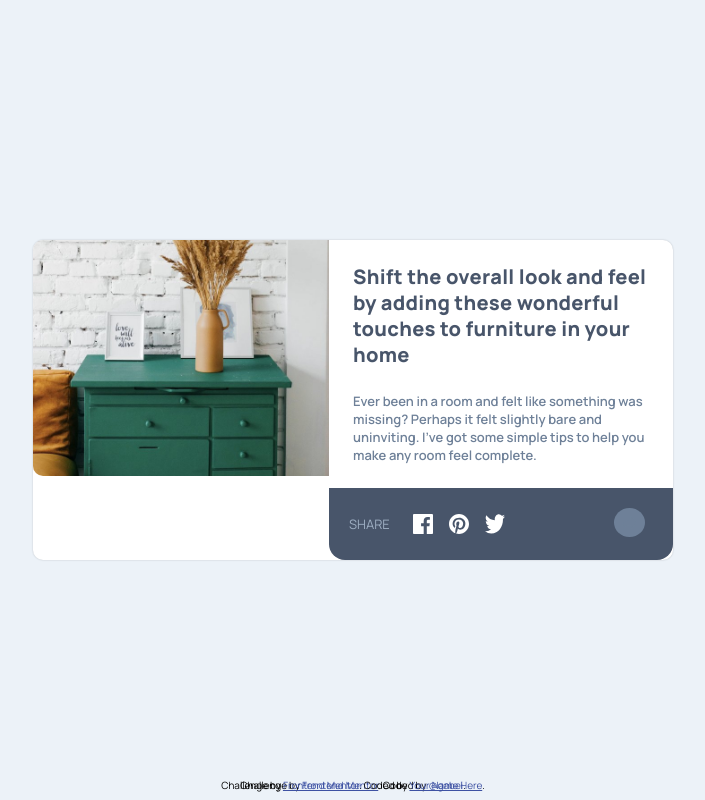
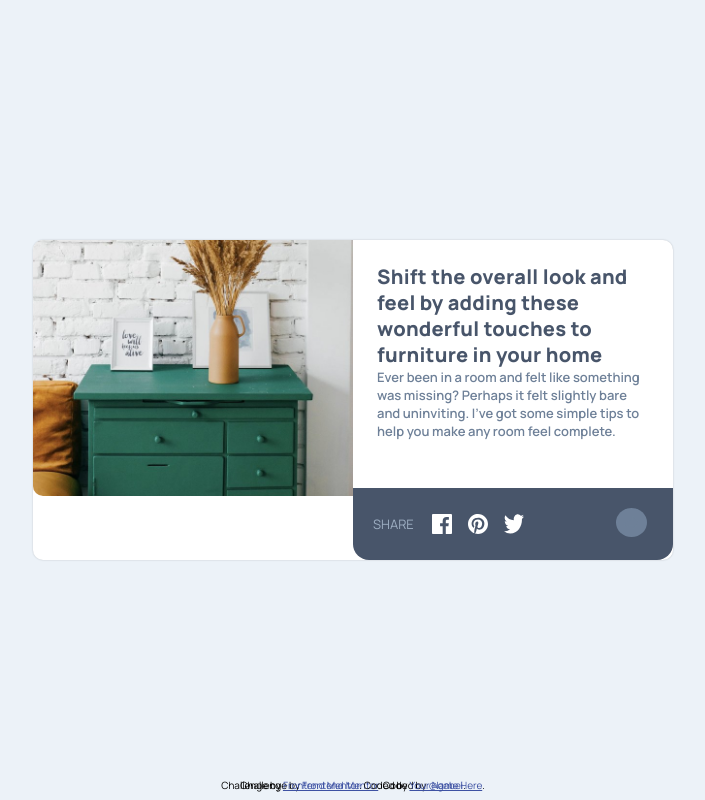
Before and after one commit to gabei/Article-Preview__FEM, a website: page index.html in a window 1280 px wide. Both pictures are taken after a click on the button 906 px from the left and 512 px from the top of the page. Shown: the whole page, without its empty margins (287-992 px from the left). Drawn offline with Linux system fonts and the light colour scheme.

Commit message:
change html structure but need to stop because constantly interrupted

```diff
--- a/index.html
+++ b/index.html
@@ -20,11 +20,14 @@
     </picture>
 
     <section class="preview__content">
-      <h1 class="preview__title">Shift the overall look and feel by adding these wonderful
-        touches to furniture in your home</h1>
-      <p class="preview__description">Ever been in a room and felt like something was missing? Perhaps
-        it felt slightly bare and uninviting. I’ve got some simple tips
-        to help you make any room feel complete.</p>
+      <div class="preview__content-text">
+        <h1>Shift the overall look and feel by adding these wonderful
+          touches to furniture in your home</h1>
+        <p>Ever been in a room and felt like something was missing? Perhaps
+          it felt slightly bare and uninviting. I’ve got some simple tips
+          to help you make any room feel complete.</p>
+      </div>
+
       <div class="preview__author">
         <img src="./images/avatar-michelle.jpg" alt="Image of Michelle Appleton">
         <p class="preview__author-name">
@@ -33,7 +36,7 @@
         </p>
         <button class="preview__author-share share-article"><img src="./images/icon-share.svg" alt="Share this article"></button>
       </div>
-      <div class="share-menu">
+      <div class="share-menu no-display">
         <p>Share</p>
         <div class="share-menu__icons">
           <img src="./images/icon-facebook.svg" alt="">
--- a/scripts/index.js
+++ b/scripts/index.js
@@ -8,16 +8,29 @@ const exitshareArticle = document.querySelector(".share-article-exit");
 const cssAnimationTime = 250;
 
 
-shareButton.addEventListener('click', fadeInshareMenu);
+shareButton.addEventListener('click', () => {
+  console.log("Fade in menu...");
+  fadeInshareMenu();
+});
 exitshareArticle.addEventListener('click', fadeOutShareMenu);
 
 
+// function fadeInshareMenu(){
+//   shareMenu.classList.remove("fade-out");
+//   shareMenu.classList.add("fade-in");
+// }
+
+// function fadeOutShareMenu(){
+//   shareMenu.classList.remove("fade-in");
+//   shareMenu.classList.add("fade-out");
+// }
+
 function fadeInshareMenu(){
-  shareMenu.classList.remove("fade-out");
-  shareMenu.classList.add("fade-in");
+  previewAuthor.classList.add("no-display");
+  shareMenu.classList.remove("no-display");
 }
 
 function fadeOutShareMenu(){
-  shareMenu.classList.remove("fade-in");
-  shareMenu.classList.add("fade-out");
+  shareMenu.classList.add("no-display");
+  previewAuthor.classList.remove("no-display");
 }
--- a/styles/index.scss
+++ b/styles/index.scss
@@ -28,25 +28,43 @@ body {
         width: 40rem;
     }
 
-    &__title {
-        @include type.preset-1;
-        color: color.$grey-900;
-    }
+    &__content {
+        display: flex;
+        flex-direction: column;
+        gap: 1.5rem;
+        position: relative;
 
-    &__description {
-        @include type.preset-2;
-        color: color.$grey-500;
+        &-text {
+            padding: 1.5rem;
+            & h1{
+                @include type.preset-1;
+                color: color.$grey-900;
+            }
+
+            & p {
+                @include type.preset-2;
+                color: color.$grey-500;
+            }
+        }
+
+        @include adjust.tablet {
+            display: flex;
+            justify-content: space-around;
+        }
     }
 
     &__author {
         display: grid;
         grid-template-columns: repeat(5, 1fr);
+        gap: 1rem;
+        padding: 1.25rem;
+
         align-items: center;
         opacity: 1;
         transition: opacity .25s ease-in;
 
         > img {
-            width: 3rem;
+            width: 40px;
             border-radius: 50%;
         }
 
@@ -94,19 +112,6 @@ body {
         }
     }
 
-    &__content {
-        padding: 1.5rem;
-        display: flex;
-        flex-direction: column;
-        gap: 1.5rem;
-        position: relative;
-
-        @include adjust.tablet {
-            display: flex;
-            justify-content: space-around;
-        }
-    }
-
     &__button {
         padding: 1rem 2rem;
         display: flex;
@@ -133,16 +138,7 @@ body {
     gap: 1rem;
     background-color: color.$grey-900;
     color: color.$grey-400;
-    visibility: hidden;
-    opacity: 0;
-    transition: opacity .2s ease-in;
-    position: absolute;
-    bottom: 0;
-    left: 0;
-    width: 100%;
     border-radius: 0 0 1rem 1rem;
-
-
 
     & p {
         grid-column: 1 / span 1;
@@ -167,6 +163,10 @@ body {
             background-color: color.$grey-500;
         }
     }
+}
+
+.no-display {
+    display: none;
 }
 
 .fade-in {
```
Also changed, not shown: styles/style.css, 1 other file.
